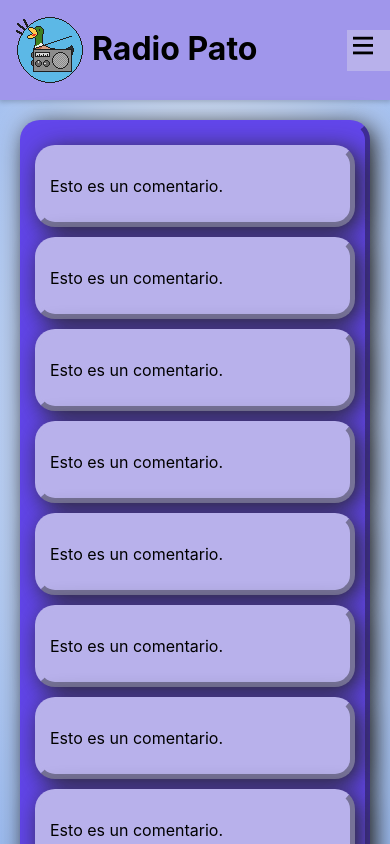
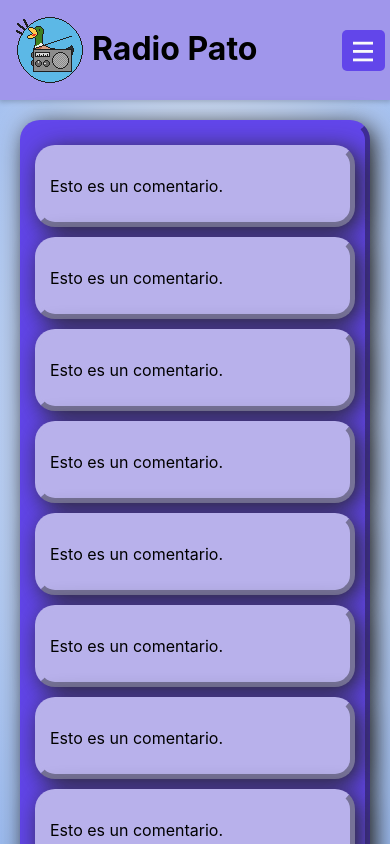
Before and after one commit to Radio-Pato/RadioPato-Frontend, a React (Vite) app: page /home in a window 390 px wide. Shown: the top 844 px of the page. Built offline with nearby package versions, Linux system fonts and the light colour scheme.

Commit message:
💄Update Estilos Boton Hamburguesa

```diff
--- a/src/components/Header/Header.module.css
+++ b/src/components/Header/Header.module.css
@@ -23,6 +23,7 @@ header {
 
 .nav {
     display: flex;
+    margin-right: 5px;
 }
 .navLinks{
     margin: 0 10px;
@@ -48,13 +49,17 @@ header {
         flex-direction: column;
         right: 0;
         top: 71px;
-        background: var(--color-lightpurple-active);
+        background: var(--color-purple-text-active);
+        opacity: 0.8;
+        border-top-left-radius: 5px;
     }
     .navInactive {
         display: none;
     }
 
     .navLinks{
-        border-bottom: 1px solid var(--color-purple-background-button);
+        border-bottom: 1px solid var(--color-white-background);
+        margin: 0;
+        padding: 10px;
     }
 }
--- a/src/components/Menu/Menu.module.css
+++ b/src/components/Menu/Menu.module.css
@@ -3,6 +3,9 @@
 details {
     font-family: Arial, Helvetica, sans-serif;
     font-size: 30px;
+    margin-right: 5px;
+    background-color: var(--color-purple-background-button);
+    border-radius: 5px;
 }
   summary {
     position: relative;
@@ -11,7 +14,6 @@ details {
     padding: 12px 10px;
     width: 23px;
     height: 17px;
-    background-color: var(--color-lightpurple-active);
     color: black;
     cursor: pointer;
     user-select: none;
@@ -29,10 +31,8 @@ details {
   }
   summary::after {
     content: "III";
-    letter-spacing: -1px;
-    position: absolute;
-    top: 4px;
-    left: -1px;
+    color: var(--color-white-background);
+    padding: 5px;
   }
   summary:hover {
     transform: scale(1.1);
@@ -48,6 +48,8 @@ details {
   }
   details[open] summary::before {
     content: "X";
+    color: var(--color-white-background);
+    padding: 5px;
   }
   details[open] summary::after {
     content: "";
@@ -55,3 +57,8 @@ details {
   details[open]::before {
     animation: fadeMe 300ms linear forwards;
   }
+
+  details[open]{
+    border-bottom-left-radius: 0px;
+    border-bottom-right-radius: 0px;
+  }
```
